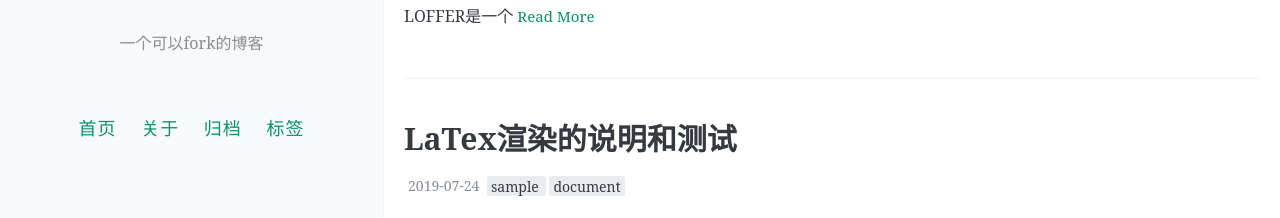
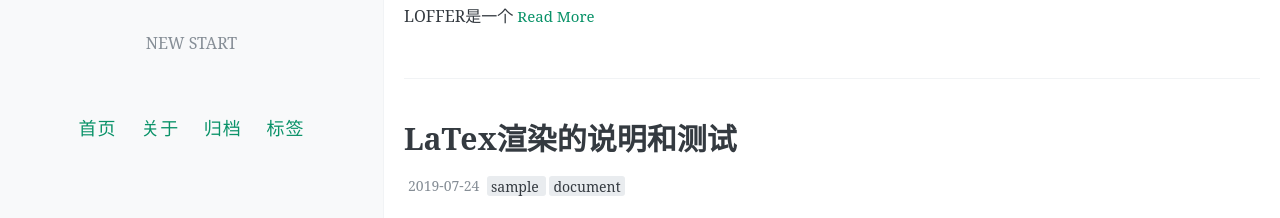
Before and after one commit to govfl/bllsll, a Jekyll site: the page built from index.html, in a window 1280 px wide. Shown: the part 335-553 px from the top of the page. Built offline with Jekyll 4.4.1, drawn with Linux system fonts in a browser that asks for light colours; the list of posts is cut into pages by our own code; comment, search, counter and statistics services are not loaded.

Commit message:
Update _config.yml

```diff
--- a/_config.yml
+++ b/_config.yml
@@ -7,8 +7,8 @@
 # 井号后面的文字是说明文档，不会被程序读取。
 
 # 描述/签名
-name: LOFFER
-description: 一个可以fork的博客
+name: BLLSLL
+description: NEW START
 
 # 输入你的网站域名（如果你没有添加自己的域名，而是直接用GitHub pages分配的域名的话可以省略）
 url:
@@ -16,7 +16,7 @@ url:
 # 添加你的博客的二级域名，一般来说是你的repository名
 # 如果你的博客的URL是：(http://yourusername.github.io/repository-name)
 # 那么就写成 "/repository-name"
-baseurl: /LOFFER
+baseurl: /bllsll
 
 
 #
```
